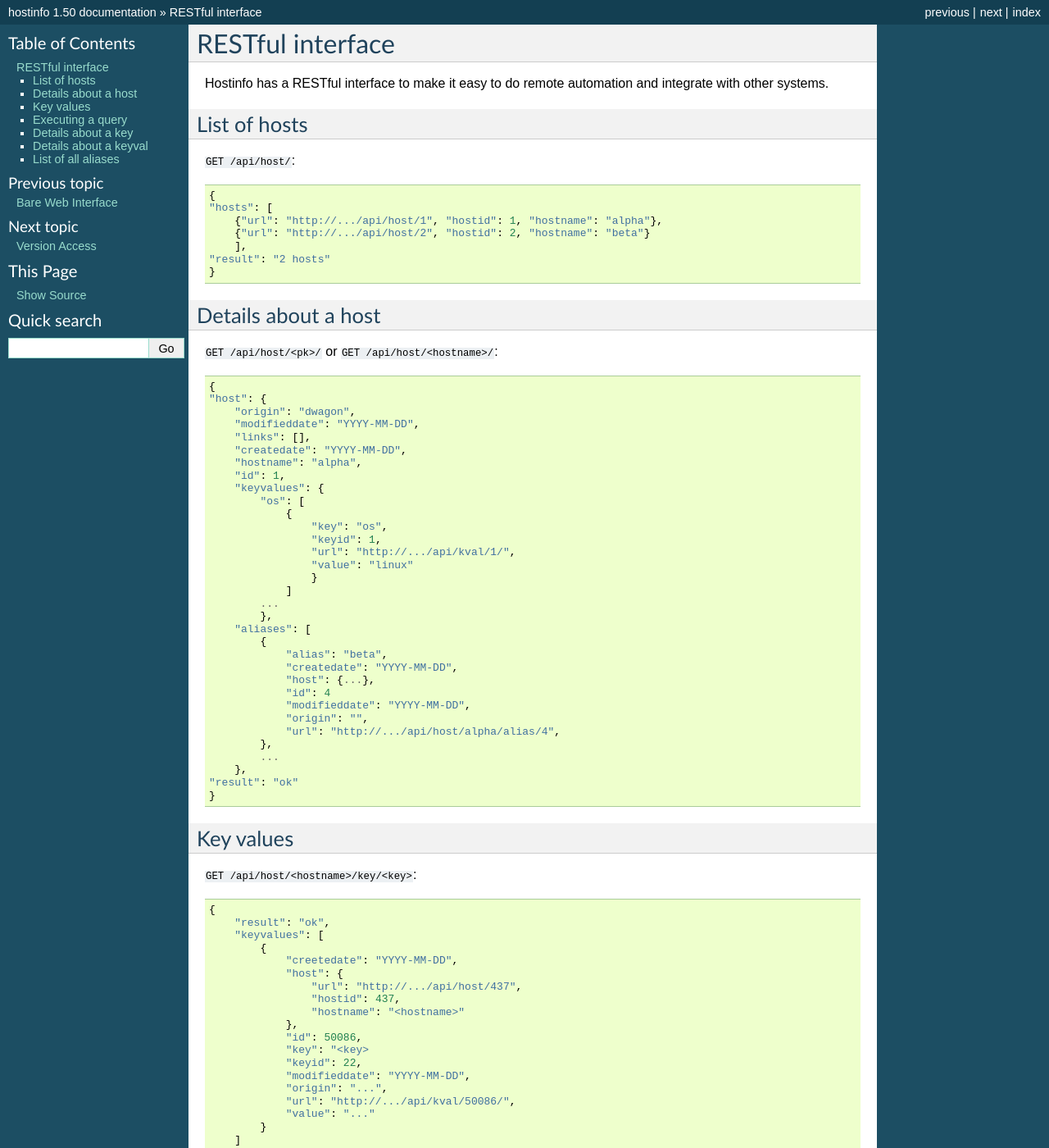
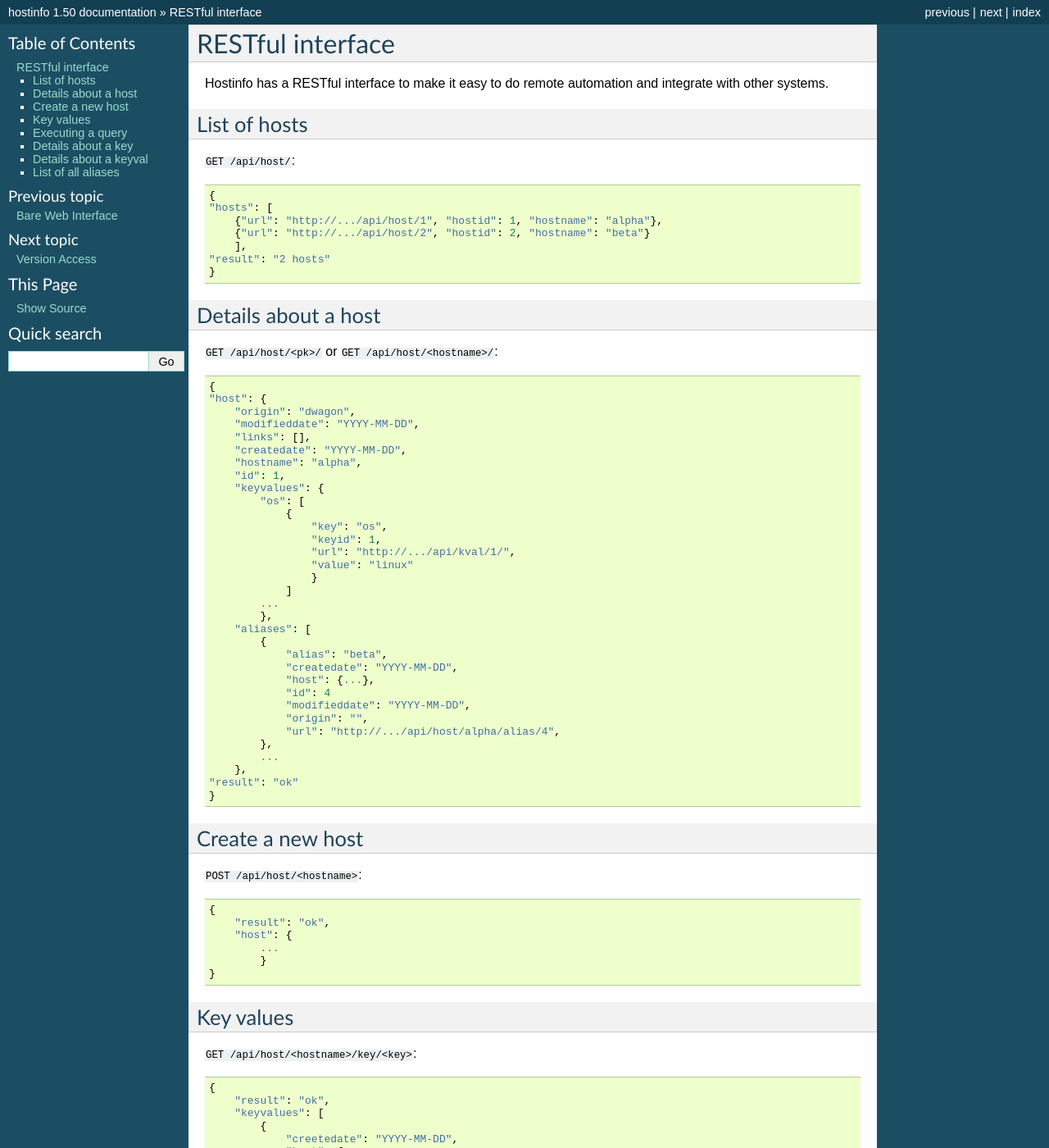
Before and after one commit to dwagon/Hostinfo, a Sphinx documentation site: the page built from docs/restful.rst, in a window 1280 px wide and 1400 px high. Shown: the whole window at 82% size. Built offline with Sphinx 7.4.7, drawn with Linux system fonts in a browser that asks for light colours.

Commit message:
[Iss40] Updated docs

```diff
--- a/docs/restful.rst
+++ b/docs/restful.rst
@@ -53,6 +53,18 @@
             ...
         },
     "result": "ok"
+    }
+
+Create a new host
+^^^^^^^^^^^^^^^^^
+
+``POST /api/host/<hostname>``::
+
+    {
+        "result": "ok",
+        "host": {
+            ...
+            }
     }
 
 Key values
```
